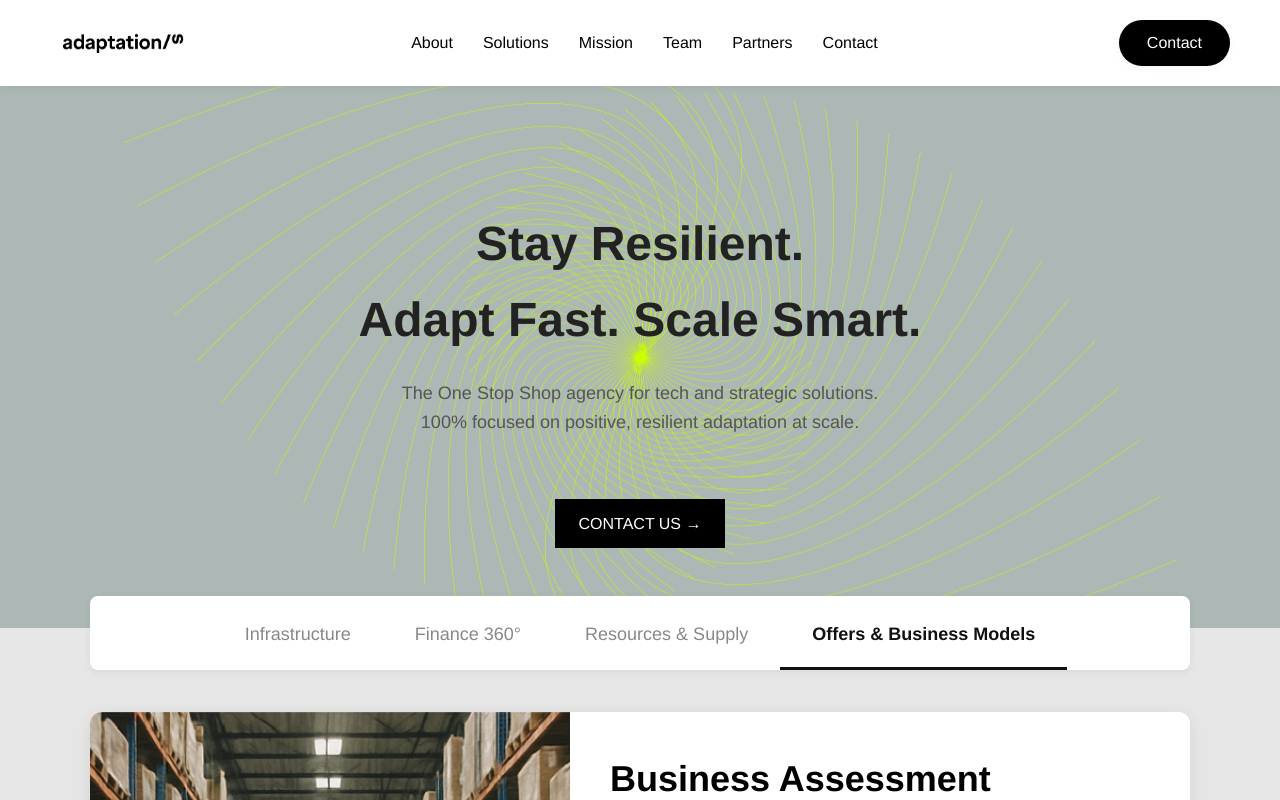
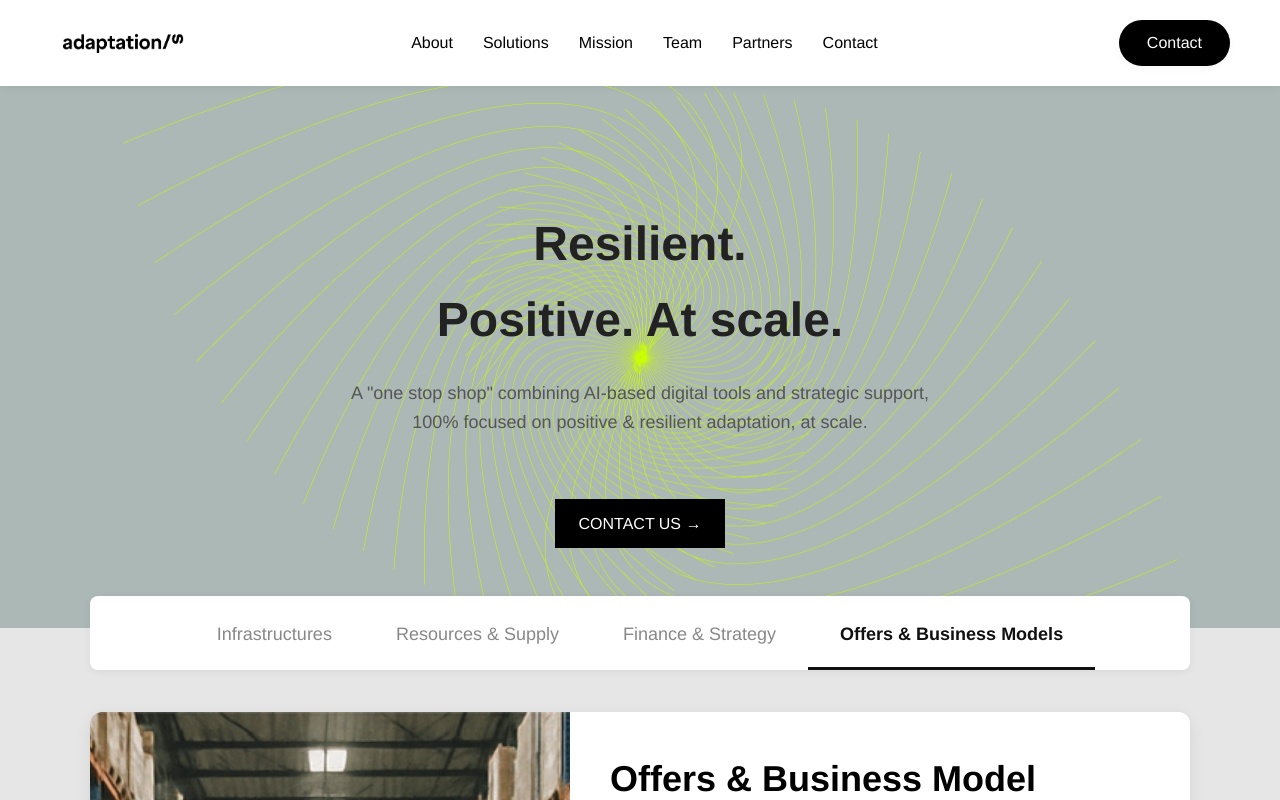
Before and after one commit to Adaptations-Paris/Site_web_adaptations, a React (Create React App) app: page / in a window 1280 px wide. Both pictures are taken after a click on the element "Offers & Business Models". Shown: the top 800 px of the page. Built offline with nearby package versions, Linux system fonts and the light colour scheme; no server answers.

Commit message:
feat: ajustements UI business image, onglet Finance & Strategy, et stabilité bouton LET'S TALK

```diff
--- a/src/components/Home.js
+++ b/src/components/Home.js
@@ -20,7 +20,7 @@ const Home = () => {
       {/* Header */}
       <header data-aos="fade-down">
         <div className="logo">
-          <img src="logos/logo_adaptations_long.png" alt="Adaptation Agency Logo" />
+          <img src="logos/logo_adaptations_long.png" alt="Adaptations Logo" />
         </div>
         <div className="menu-toggle" onClick={toggleMenu}>
           {isMenuOpen ? '✕' : '☰'}
@@ -40,10 +40,10 @@ const Home = () => {
 
       {/* Hero Section */}
       <section id="hero" className="hero" data-aos="fade-up">
-        <h1>Stay Resilient.<br />
-          Adapt <span className="highlight">Fast</span>. <span className="highlight">Scale Smart.</span>
+        <h1>Resilient.<br />
+        <span className="highlight">Positive.  </span> <span className="highlight">At scale.</span>
         </h1>
-        <p>The One Stop <span className="highlight">Shop</span> agency for tech and strategic solutions.<br />100% focused on positive, resilient adaptation at scale.</p>
+        <p>A "one stop <span className="highlight">shop"</span> combining AI-based digital tools and strategic support,  <br /> 100% focused on positive & resilient adaptation, at scale.</p>
         <a href="#newsletter" className="hero-btn">CONTACT US →</a>
       </section>
 
@@ -56,19 +56,19 @@ const Home = () => {
           className={`tab ${activeTab === 'infrastructures' ? 'tab-active' : ''}`}
           onClick={() => handleTabClick('infrastructures')}
         >
-          Infrastructure
-        </div>
-        <div
-          className={`tab ${activeTab === 'finance' ? 'tab-active' : ''}`}
-          onClick={() => handleTabClick('finance')}
-        >
-          Finance 360°
+          Infrastructures
         </div>
         <div
           className={`tab ${activeTab === 'resources' ? 'tab-active' : ''}`}
           onClick={() => handleTabClick('resources')}
         >
           Resources & Supply
+        </div>
+        <div
+          className={`tab ${activeTab === 'finance' ? 'tab-active' : ''}`}
+          onClick={() => handleTabClick('finance')}
+        >
+          Finance & Strategy
         </div>
         <div
           className={`tab ${activeTab === 'business' ? 'tab-active' : ''}`}
@@ -110,7 +110,7 @@ const Home = () => {
         <div className="team-card">
           <div className="team-member" data-aos="zoom-in">
             <div className="team-photo-bg">
-              <img src="/images/loraine.png" alt="Loraine Coste" />
+              <img src="/images/loraine.jpg" alt="Loraine Coste" />
             </div>
             <h3>Loraine Coste</h3>
             <p>Expert in climate resilience and strategic transformation, with a focus on helping businesses adapt to environmental challenges while maintaining growth and sustainability.</p>
@@ -118,7 +118,7 @@ const Home = () => {
           </div>
           <div className="team-member" data-aos="zoom-in">
             <div className="team-photo-bg">
-              <img src="/images/theo.png" alt="Théo Cleret" />
+              <img src="/images/theo.jpg" alt="Théo Cleret" />
             </div>
             <h3>Théo Cleret</h3>
             <p>Specialized in sustainable business models and technological innovation, driving companies towards resilient and environmentally conscious operations.</p>
@@ -126,7 +126,7 @@ const Home = () => {
           </div>
           <div className="team-member" data-aos="zoom-in">
             <div className="team-photo-bg">
-              <img src="/images/maximilien.png" alt="Maximilien Rouer" />
+              <img src="/images/maximilien.jpg" alt="Maximilien Rouer" />
             </div>
             <h3>Maximilien Rouer</h3>
             <p>Expert in sustainable development strategies and corporate transformation, helping organizations navigate the challenges of climate change and resource scarcity.</p>
@@ -134,7 +134,7 @@ const Home = () => {
           </div>
           <div className="team-member" data-aos="zoom-in">
             <div className="team-photo-bg">
-              <img src="/images/maud.png" alt="Maud Mielvaque" />
+              <img src="/images/maud.jpg" alt="Maud Mielvaque" />
             </div>
             <h3>Maud Mielvaque</h3>
             <p>Focused on implementing sustainable solutions and developing resilient strategies for businesses facing environmental and resource challenges.</p>
--- a/src/components/ResourceContent.js
+++ b/src/components/ResourceContent.js
@@ -9,18 +9,15 @@ const ResourceContent = ({ activeTab }) => {
       </div>
       <div className="resource-text">
         <div className="resource-content">
-          <h2>Infrastructure Assessment</h2>
+          <h2>Infrastructures resilience</h2>
           <div className="resource-block">
-            <strong>Infrastructure Resilience</strong>
-            <p>Comprehensive analysis of your infrastructure against climate risks: vulnerability assessment and adaptation solutions.</p>
+            <strong>Strategic support</strong>
+            <p>Vulnerability and resiliency diagnosis of your sites - with databoard to help you monitor, model and act</p>
+            <p>Adaptation & resilience strategy - including nature-based solutions</p>
           </div>
           <div className="resource-block">
-            <strong>Modeling</strong>
-            <p>Assessment of impacts on your facilities and associated costs</p>
-          </div>
-          <div className="resource-block">
-            <strong>Adaptation Strategy</strong>
-            <p>Action plan to strengthen your infrastructure resilience</p>
+            <strong>A tool to scale up</strong>
+            <p>Accelerated deployment of your adaptation & resilience strategies, site by site: creation of a numerical guide</p>
           </div>
         </div>
         <a href="#newsletter" className="resource-btn">LET'S TALK <span className="arrow">→</span></a>
@@ -35,18 +32,15 @@ const ResourceContent = ({ activeTab }) => {
       </div>
       <div className="resource-text">
         <div className="resource-content">
-          <h2>Financial Assessment</h2>
+          <h2>Financial & Strategic resilience</h2>
           <div className="resource-block">
-            <strong>360° Financial Analysis</strong>
-            <p>Comprehensive assessment of climate risks' financial impact on your business.</p>
+            <strong>Strategic support</strong>
+            <p>Joint modeling of physical & transition risks on different climate scenarios - to address mitigation & adaptation simultaneously </p>
+            <p>Modeling of business and financial impacts, comparing the cost of inaction with the cost of prevention in different scenarios </p>
           </div>
           <div className="resource-block">
-            <strong>Modeling</strong>
-            <p>Financial projections and adaptation cost analysis</p>
-          </div>
-          <div className="resource-block">
-            <strong>Financial Strategy</strong>
-            <p>Financing plan for your adaptation projects</p>
+            <strong>A tool to scale up</strong>
+            <p>Implementation of a strategic tool for 360° monitoring of your financial resilience and your positioning vs. peers regarding threats and opportunities caused by physical and transition risks </p>
           </div>
         </div>
         <a href="#newsletter" className="resource-btn">LET'S TALK <span className="arrow">→</span></a>
@@ -61,18 +55,16 @@ const ResourceContent = ({ activeTab }) => {
       </div>
       <div className="resource-text">
         <div className="resource-content">
-          <h2>Vulnerability Assessment</h2>
+          <h2>Resources & Supply resilience</h2>
           <div className="resource-block">
-            <strong>Supply Chain Resilience</strong>
-            <p>Tier-1 resources against physical climate risks: creation of a dedicated team for your supply chain (tier 1) and application of resilience stress tests.</p>
+            <strong>Strategic support</strong>
+            <p>Supply chain vulnerability diagnosis</p>
+            <p>Climate vulnerability analysis for Tier 1 suppliers</p>
           </div>
           <div className="resource-block">
-            <strong>Modeling</strong>
-            <p>Business and financial impacts (S1 Impact on Total disruption)</p>
-          </div>
-          <div className="resource-block">
-            <strong>Adaptation & Resilience Strategy</strong>
-            <p>Adaptation strategy based on robustness or "control tower" mode in connection with your crisis management strategy.</p>
+            <strong>A tool to scale up</strong>
+            <p>Creation of a digital twin of your supply chain (rank 1 suppliers) to apply resiliency stress tests</p>
+            <p>Real-time control tower module - requiring supply chain digital twin</p>
           </div>
         </div>
         <a href="#newsletter" className="resource-btn">LET'S TALK <span className="arrow">→</span></a>
@@ -87,19 +79,21 @@ const ResourceContent = ({ activeTab }) => {
       </div>
       <div className="resource-text">
         <div className="resource-content">
-          <h2>Business Assessment</h2>
+          <h2>Offers & Business Model resilience</h2>
           <div className="resource-block">
-            <strong>Business Model Analysis</strong>
-            <p>Assessment of your business models' resilience to climate change.</p>
+            <p>Reinventing supply and business models to meet environmental challenges and new market expectations</p>
           </div>
-          <div className="resource-block">
-            <strong>Modeling</strong>
-            <p>Evolution scenarios and innovation opportunities</p>
-          </div>
-          <div className="resource-block">
-            <strong>Adaptation Strategy</strong>
-            <p>New business models and adapted value propositions</p>
-          </div>
+          <img
+            src="/images/O&BM.png"
+            alt="Offers & Business Models"
+            style={{
+              margin: '8px auto 24px auto',
+              display: 'block',
+              maxWidth: '620px',
+              width: '100%',
+              borderRadius: '10px'
+            }}
+          />
         </div>
         <a href="#newsletter" className="resource-btn">LET'S TALK <span className="arrow">→</span></a>
       </div>
```
